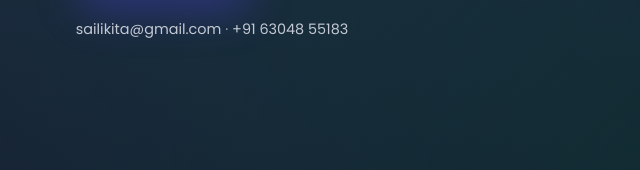
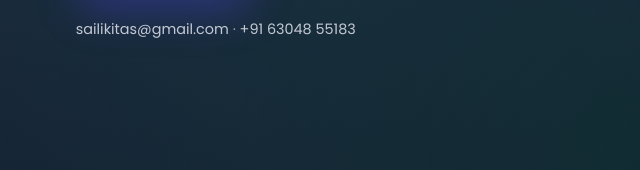
Before and after one commit to sailikita123/sailikita, a plain HTML site: page index.html in a window 1280 px wide. Shown: the part 577-747 px from the top of the page, 1-641 px from the left. Drawn offline with Linux system fonts and the light colour scheme.

```diff
--- a/index.html
+++ b/index.html
@@ -40,7 +40,7 @@
           <a href="#contact" class="btn secondary">Hire Me</a>
         </div>
         <div class="hero-links">
-          <a href="mailto:sailikita@gmail.com">sailikita@gmail.com</a> ·
+          <a href="mailto:sailikitas@gmail.com">sailikitas@gmail.com</a> ·
           <a href="tel:+916304855183">+91 63048 55183</a>
         </div>
       </div>
@@ -290,7 +290,7 @@
           Reach out and let’s discuss how I can add value to your team.
         </p>
         <ul>
-          <li><strong>Email:</strong> <a href="mailto:sailikita@gmail.com">sailikitas@gmail.com</a></li>
+          <li><strong>Email:</strong> <a href="mailto:sailikitas@gmail.com">sailikitas@gmail.com</a></li>
           <li><strong>Phone:</strong> <a href="tel:+916304855183">+91 63048 55183</a></li>
           <li><strong>GitHub:</strong> <a href="https://github.com/sailikita" target="_blank">github.com/sailikita</a></li>
           <li><strong>LinkedIn:</strong> <a href="https://linkedin.com/in/sailikita" target="_blank">linkedin.com/in/sailikita</a></li>
```
